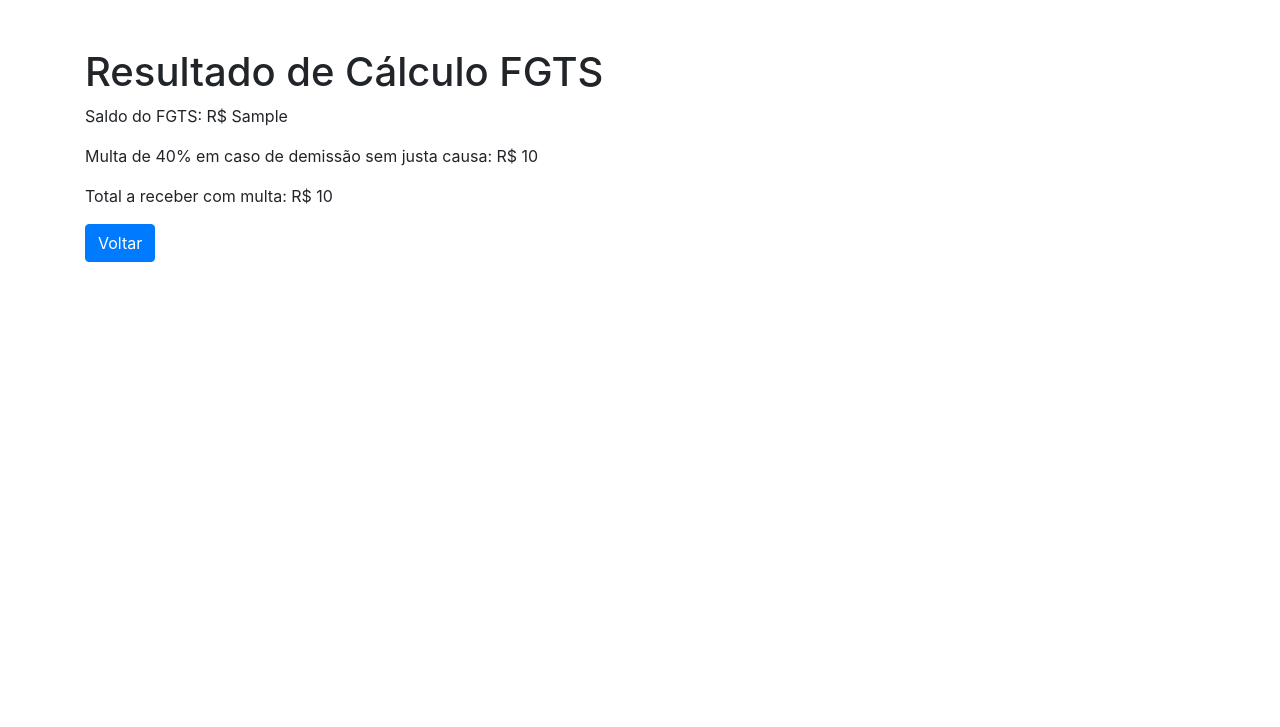
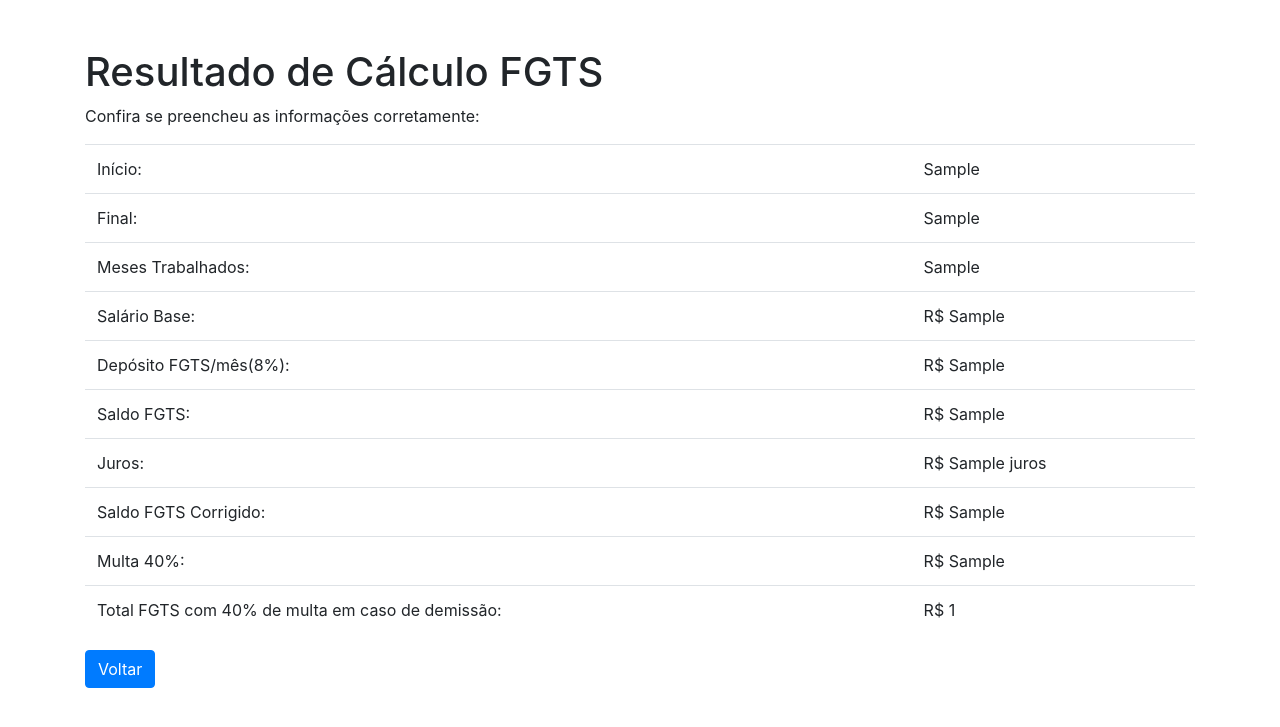
Before and after one commit to Flaviohmm/Calculo_FGTS, a Flask app: template templates/resultado.html in a window 1280 px wide. Shown: the top 727 px of the page. Run offline with Flask 3, Linux system fonts and the light colour scheme; the template is opened without the code that fills it: most values are stand-ins (such as "Sample title", 1, 10 or a date in 2020); some libraries are stand-ins or nearby versions.

Commit message:
Tabela de Calculo FGTS

```diff
--- a/app.py
+++ b/app.py
@@ -11,13 +11,27 @@ def calcular_fgts(data_inicial, data_final, salario_bruto):
         return None
 
 
-    # Calcula a diferença em meses
-    diferenca_meses = (data_final.year - data_inicial.year) * 12 + data_final.month - data_inicial.month
+    # Cálcula a diferença em meses
+    diferenca_meses = ((data_final.year - data_inicial.year) * 12 + data_final.month - data_inicial.month) + 1
 
     fgts_mensal = salario_bruto * 0.08
     saldo_fgts = fgts_mensal * diferenca_meses
 
-    return saldo_fgts, fgts_mensal, diferenca_meses
+    # Cálculo de juros (exemplo: 3% ao ano)
+    taxa_juros_anual = 0.03
+    juros = (saldo_fgts * taxa_juros_anual * diferenca_meses) / 12
+
+    # Simulação de correção do saldo FGTS (exemplo: adicionar 2% por mês)
+    taxa_correcao_mensal = 0.02
+    saldo_fgts_corrigido = saldo_fgts + (saldo_fgts * taxa_correcao_mensal * diferenca_meses)
+
+    # Cálculo da multa de 40% em caso de demissão sem justa causa
+    multa_40 = saldo_fgts * 0.4
+
+    # Total a receber com multa
+    total_com_multa = saldo_fgts + multa_40
+
+    return saldo_fgts, fgts_mensal, diferenca_meses, juros, saldo_fgts_corrigido, multa_40, total_com_multa
 
 @app.route('/', methods=['GET', 'POST'])
 def index():
@@ -29,8 +43,20 @@ def index():
         resultado = calcular_fgts(data_inicial, data_final, salario_bruto)
 
         if resultado:
-            saldo_fgts, fgts_mensal, meses_trabalhados = resultado
-            return render_template('resultado.html', saldo_fgts=saldo_fgts, fgts_mensal=fgts_mensal, meses_trabalhados=meses_trabalhados)
+            saldo_fgts, fgts_mensal, diferenca_meses, juros, saldo_fgts_corrigido, multa_40, total_com_multa = resultado
+            return render_template(
+                'resultado.html',
+                data_inicial=data_inicial,
+                data_final=data_final,
+                meses_trabalhados=diferenca_meses,
+                salario_bruto=salario_bruto,
+                juros=juros,
+                fgts_mensal=fgts_mensal,
+                saldo_fgts=saldo_fgts,
+                saldo_fgts_corrigido=saldo_fgts_corrigido,
+                multa_40=multa_40,
+                total_com_multa=total_com_multa
+            )
         else:
             error_message = "There was an error processing your request. Please check the dates format."
             return render_template('index.html', error=error_message)
@@ -39,7 +65,31 @@ def index():
 
 @app.route('/resultado')
 def resultado():
-    return render_template('resultado.html')
+    data_inicial = request.form.get('data_inicial')
+    data_final = request.form.get('data_final')
+    salario_bruto = request.form.get('salario_bruto', type=float)
+
+    resultado = calcular_fgts(data_inicial, data_final, salario_bruto)
+
+    if resultado:
+        saldo_fgts, fgts_mensal, diferenca_meses, juros, saldo_fgts_corrigido, multa_40, total_com_multa = resultado
+
+        return render_template(
+            'resultado.html',
+            data_inicial=data_inicial,
+            data_final=data_final,
+            diferenca_meses=diferenca_meses,
+            salario_bruto=salario_bruto,
+            fgts_mensal=fgts_mensal,
+            saldo_fgts=saldo_fgts,
+            juros=juros,
+            saldo_fgts_corrigido=saldo_fgts_corrigido,
+            multa_40=multa_40,
+            total_com_multa=total_com_multa
+        )
+    else:
+        error_message = "There was an error processing your request. Please check the dates format."
+        return render_template('index.html', error=error_message)
 
 if __name__ == '__main__':
     app.run(debug=True)
--- a/templates/resultado.html
+++ b/templates/resultado.html
@@ -8,10 +8,52 @@
 </head>
 <body>
     <div class="container">
-        <h1 class="mt-5">Resultado de Cálculo FGTS</h1>
-        <p>Saldo do FGTS: R$ {{ saldo_fgts }}</p>
-        <p>Multa de 40% em caso de demissão sem justa causa: R$ {{ saldo_fgts * 0.4 }}</p>
-        <p>Total a receber com multa: R$ {{ saldo_fgts * 1.4 }}</p>
+        <h1 class="mt-5" id="resultado">Resultado de Cálculo FGTS</h1>
+        <p>Confira se preencheu as informações corretamente:</p>
+        <table class="table">
+            <tbody>
+                <tr>
+                    <td>Início:</td>
+                    <td>{{ data_inicial }}</td>
+                </tr>
+                <tr>
+                    <td>Final:</td>
+                    <td>{{ data_final }}</td>
+                </tr>
+                <tr>
+                    <td>Meses Trabalhados:</td>
+                    <td>{{ meses_trabalhados }}</td>
+                </tr>
+                <tr>
+                    <td>Salário Base:</td>
+                    <td>R$ {{ salario_bruto }}</td>
+                </tr>
+                <tr>
+                    <td>Depósito FGTS/mês(8%):</td>
+                    <td>R$ {{ fgts_mensal }}</td>
+                </tr>
+                <tr>
+                    <td>Saldo FGTS:</td>
+                    <td>R$ {{ saldo_fgts }}</td>
+                </tr>
+                <tr>
+                    <td>Juros:</td>
+                    <td>R$ {{ juros }}</td>
+                </tr>
+                <tr>
+                    <td>Saldo FGTS Corrigido:</td>
+                    <td>R$ {{ saldo_fgts_corrigido }}</td>
+                </tr>
+                <tr>
+                    <td>Multa 40%:</td>
+                    <td>R$ {{ multa_40 }}</td>
+                </tr>
+                <tr>
+                    <td>Total FGTS com 40% de multa em caso de demissão:</td>
+                    <td>R$ {{ total_com_multa }}</td>
+                </tr>
+            </tbody>
+        </table>
         <a href="{{ url_for('index')}}" class="btn btn-primary">Voltar</a>
     </div>
 </body>
```
